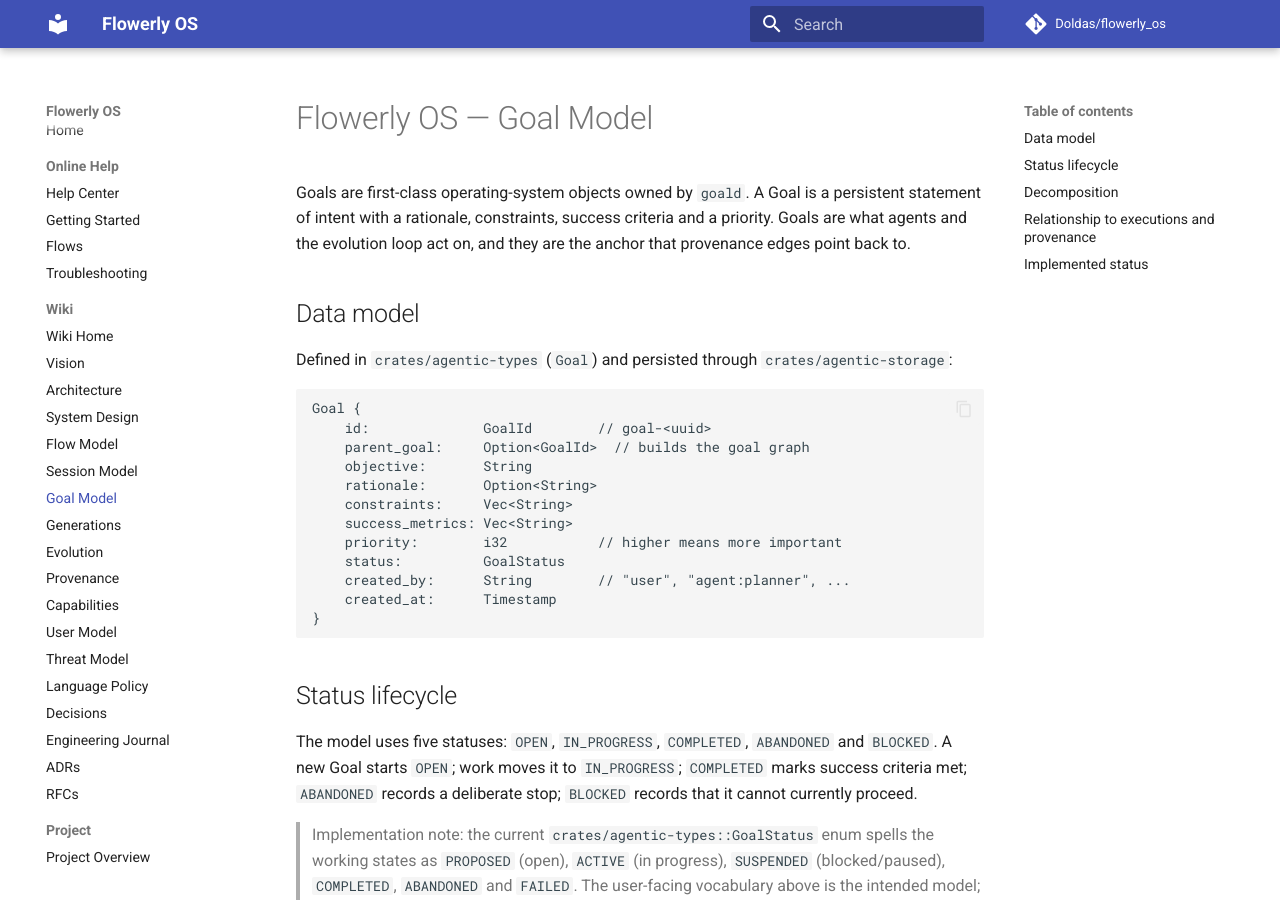
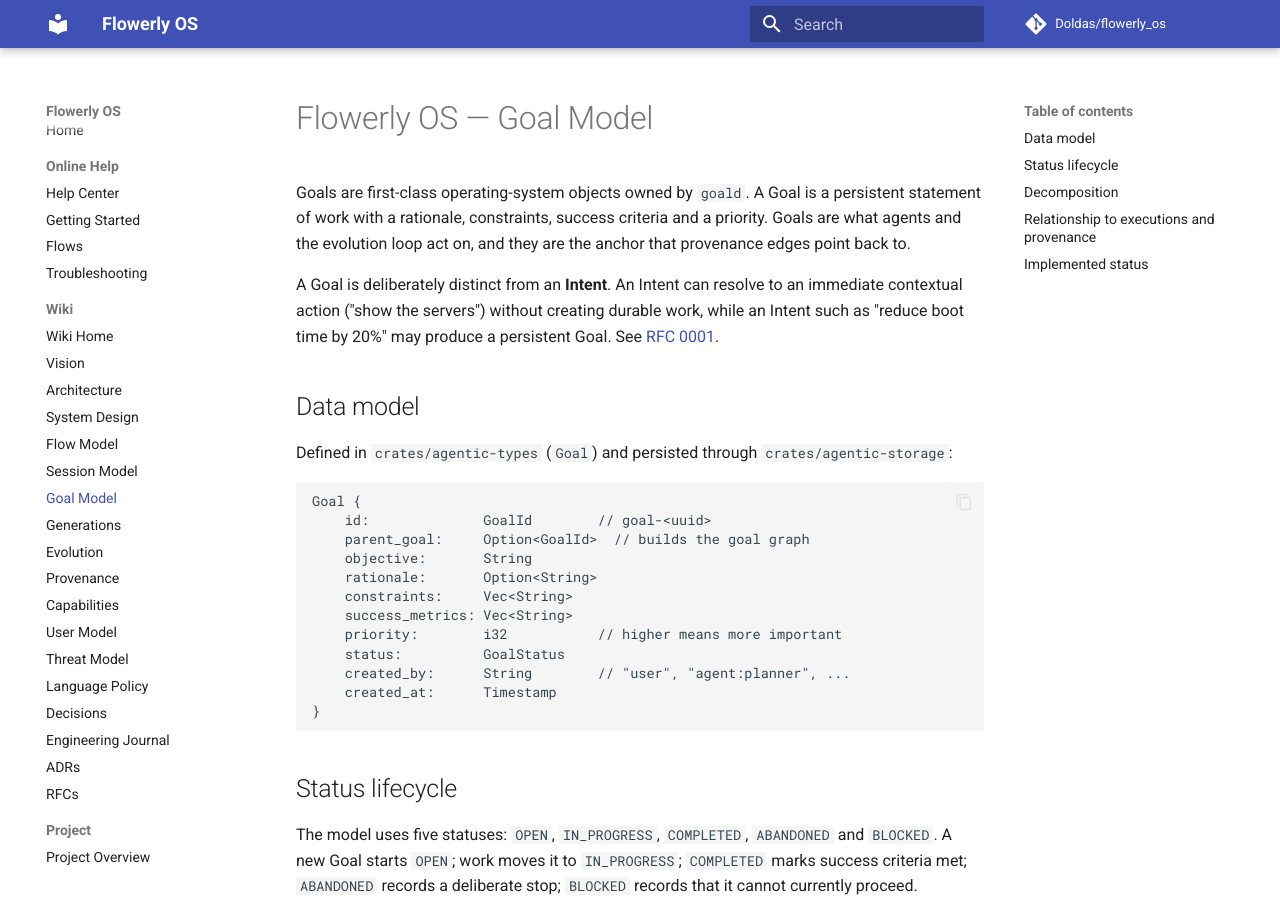
Before and after one commit to Doldas/flowerly_os, an MkDocs documentation site: the page built from docs/goal-model.md, in a window 1280 px wide and 900 px high. Built offline with MkDocs 1.6.1 and Material for MkDocs 9.7.7, drawn with Linux system fonts in a browser that asks for light colours; comment, search, counter and statistics services are not loaded.

Commit message:
docs(goal): distinguish Intent from persistent work

```diff
--- a/docs/goal-model.md
+++ b/docs/goal-model.md
@@ -1,9 +1,14 @@
 # Flowerly OS — Goal Model
 
 Goals are first-class operating-system objects owned by `goald`. A Goal is a
-persistent statement of intent with a rationale, constraints, success criteria
-and a priority. Goals are what agents and the evolution loop act on, and they
-are the anchor that provenance edges point back to.
+persistent statement of work with a rationale, constraints, success criteria and
+a priority. Goals are what agents and the evolution loop act on, and they are
+the anchor that provenance edges point back to.
+
+A Goal is deliberately distinct from an **Intent**. An Intent can resolve to an
+immediate contextual action ("show the servers") without creating durable work,
+while an Intent such as "reduce boot time by 20%" may produce a persistent Goal.
+See [RFC 0001](rfcs/0001-intent-as-first-class-domain.md).
 
 ## Data model
 
```
